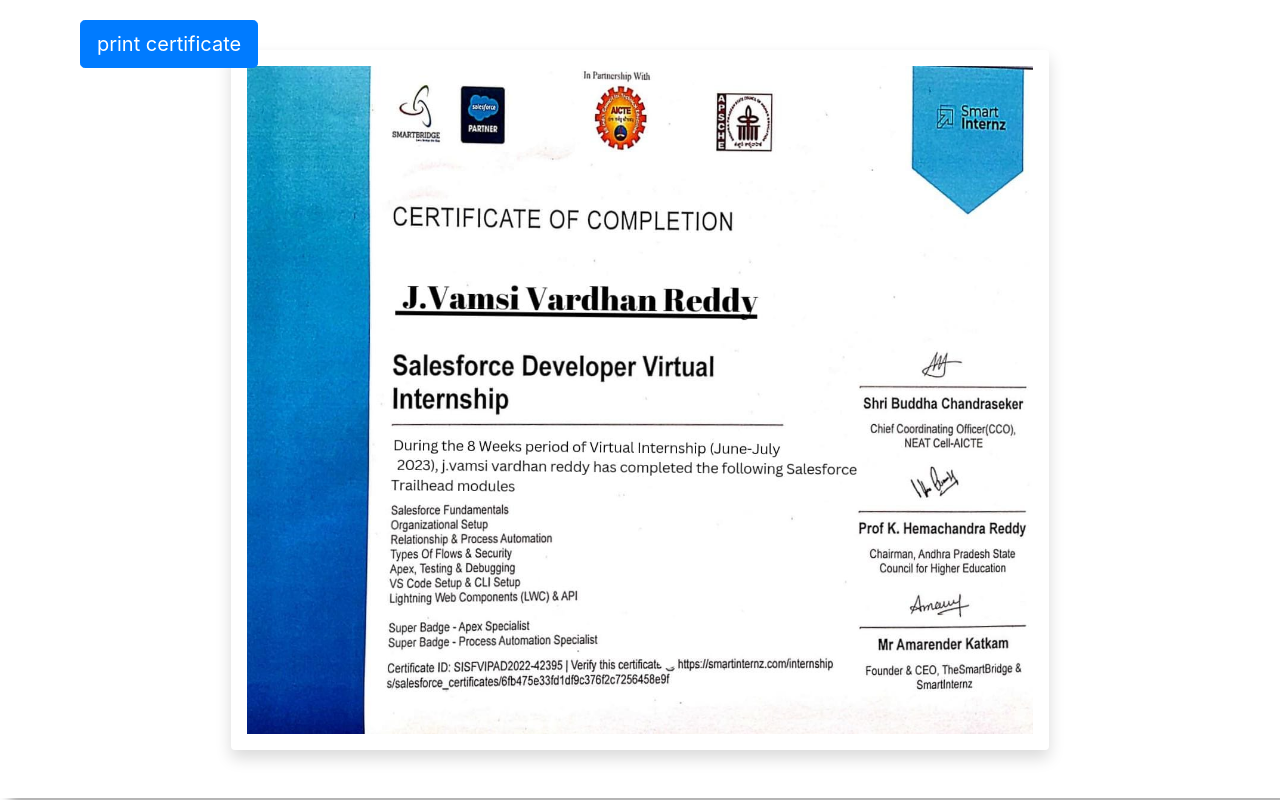
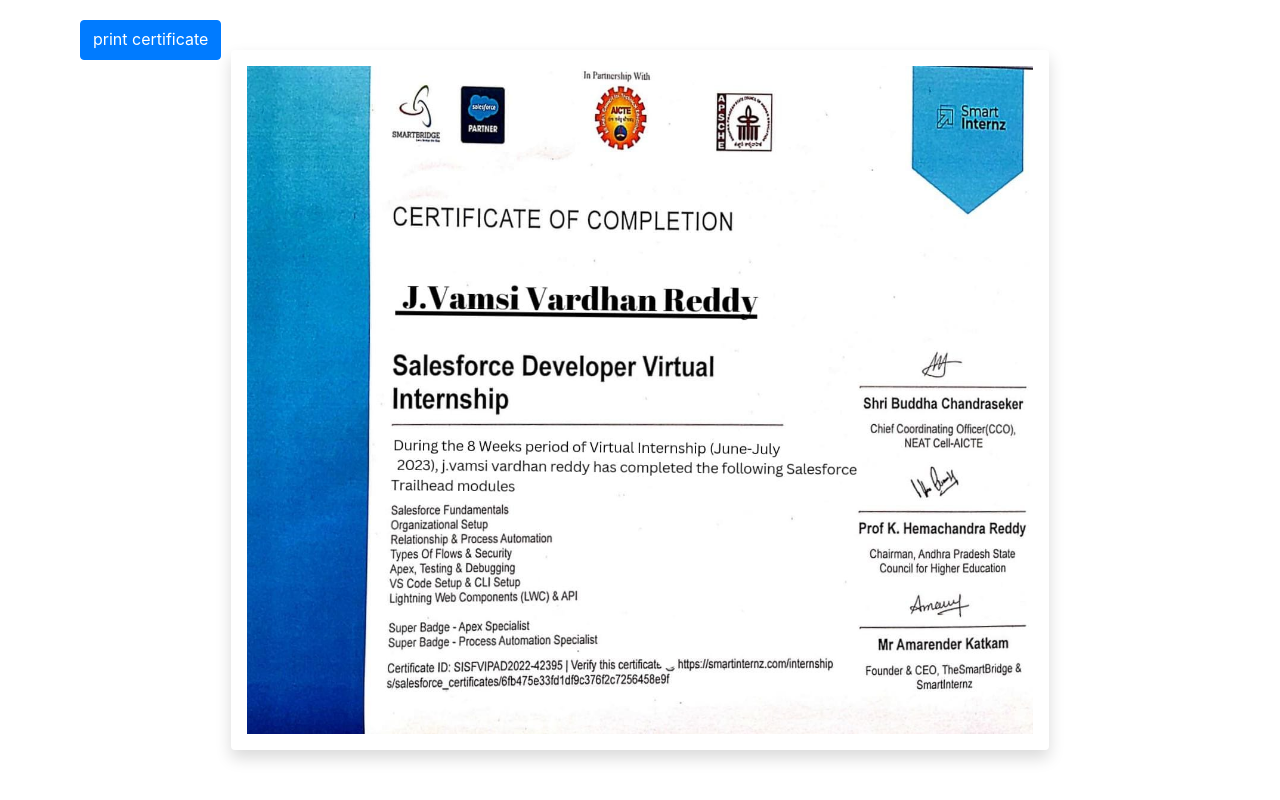
Before and after one commit to vamsireddy1133/smartinternz, a plain HTML site: page index.html in a window 1280 px wide. Drawn offline with nearby package versions, Linux system fonts and the light colour scheme.

Commit message:
Add files via upload

```diff
--- a/index.html
+++ b/index.html
@@ -20,7 +20,7 @@
         }
 
         #image-container {
-            box-shadow: 10px 10px 10px rgba(0, 0, 0, 0.3);
+
             padding-top: 50px;
         }
 
@@ -30,11 +30,12 @@
 
             padding-top: 20px;
 
+
         }
     </style>
 </head>
 <body>
-    <button id="button" class="btn btn-lg btn-primary">
+    <button id="button" class="btn btn-md btn-primary pb-2">
         <a href="image1.jpg" download="image1.jpg" style="color: white; text-decoration: none;">
             print certificate
         </a>
```
